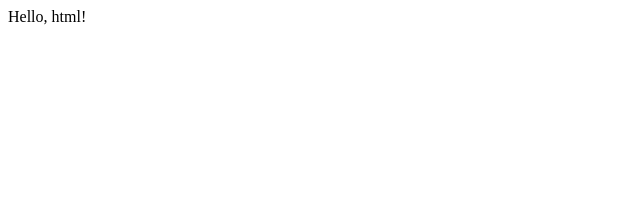
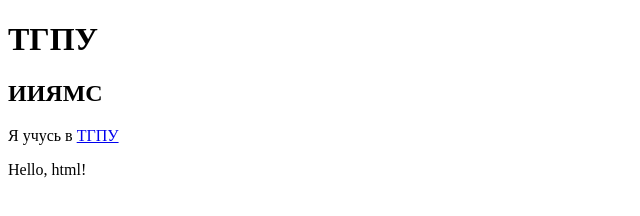
Before and after one commit to aldynsaikyzylool-bit/aldynsaikyzylool-bit.github.io, a plain HTML site: page index.html in a window 1280 px wide. Shown: the whole page, without its empty margins (0-640 px from the left). Drawn offline with Linux system fonts and the light colour scheme.

Commit message:
adding h1,h2, p, a

```diff
--- a/index.html
+++ b/index.html
@@ -4,6 +4,9 @@
 
 </head>
 <body>
+    <h1>ТГПУ</h1>
+    <h2>ИИЯМС</h2>
+    <p>Я учусь в <a href="https://www.tspu.ru">ТГПУ</a></p>
     Hello, html!
 </body>
 </html>
```
